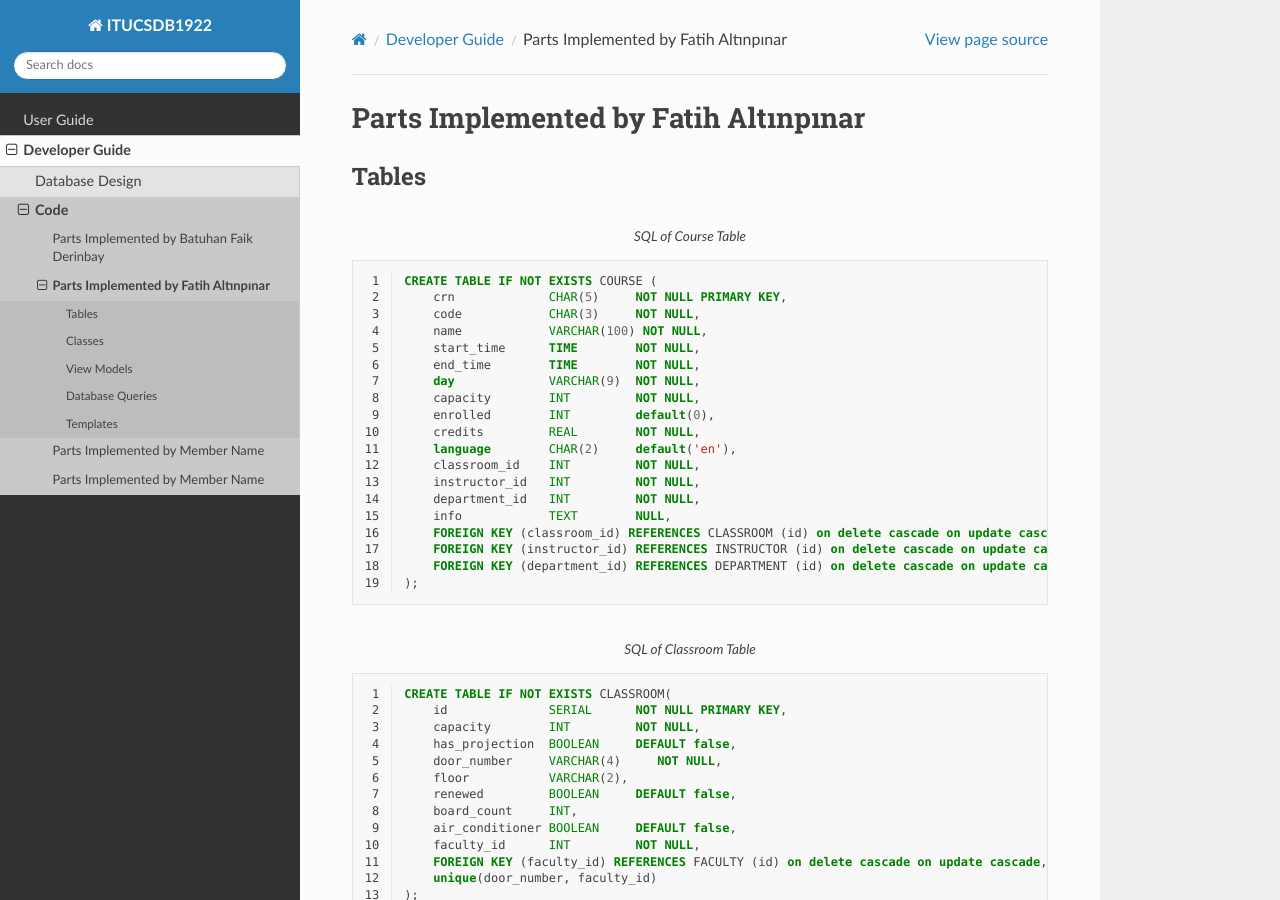
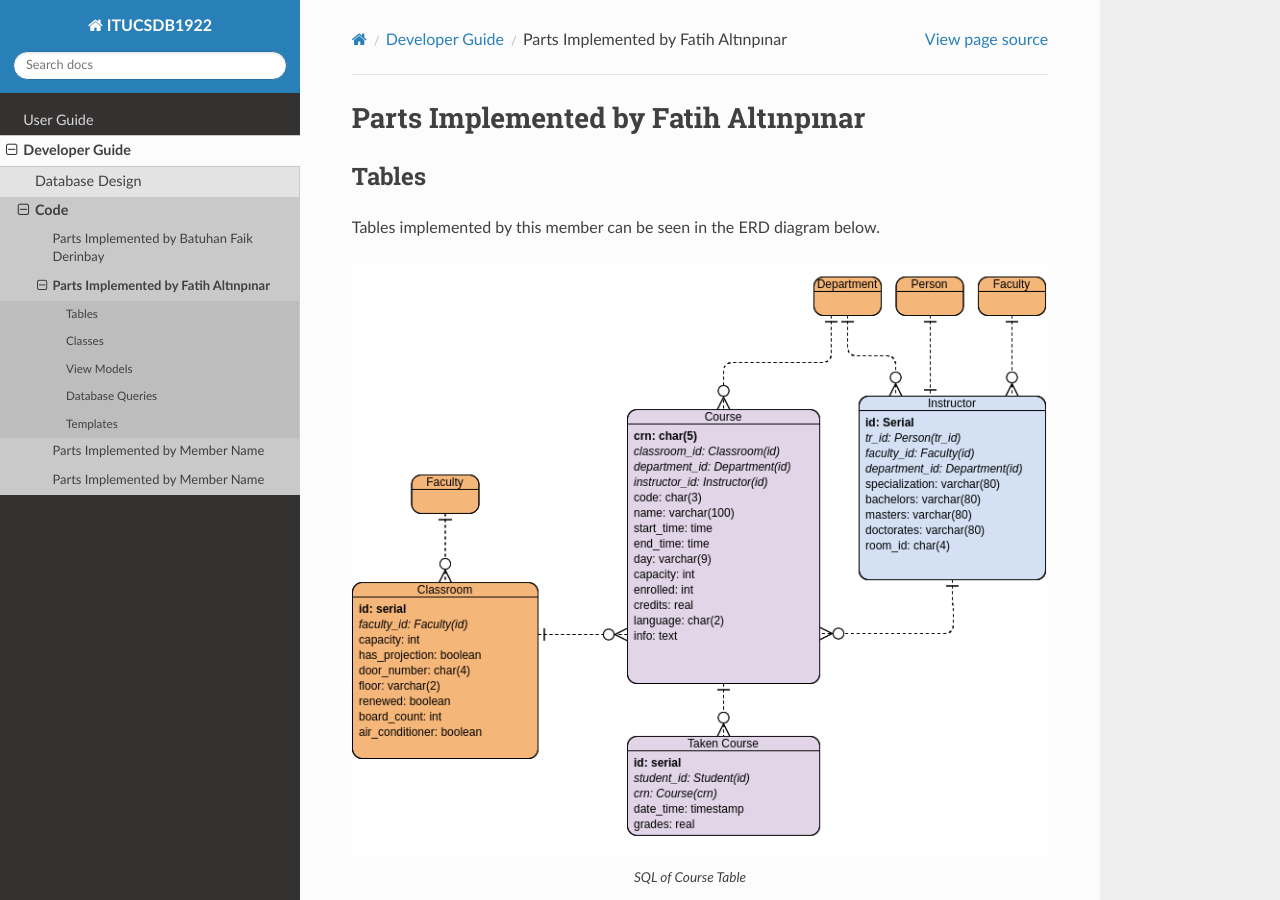
Before and after one commit to batuhanfaik/itu-cmpe, a Sphinx documentation site: the page built from docs/source/developer/fatih.rst, in a window 1280 px wide and 900 px high. Built offline with Sphinx 7.4.7 and the Read the Docs theme 2.0.0, drawn with Linux system fonts in a browser that asks for light colours.

Commit message:
Add ERD diagram to docs:dev
Yes im writing every commit message different than one another.
so what?

```diff
--- a/docs/source/developer/fatih.rst
+++ b/docs/source/developer/fatih.rst
@@ -3,7 +3,11 @@ Parts Implemented by Fatih Altınpınar
 
 Tables
 ------
+Tables implemented by this member can be seen in the ERD diagram below.
 
+.. figure:: ../../images/faati_erd.png
+    :alt: ERD of Altınpınar
+    :align: center
 
 .. code-block:: sql
     :linenos:
```
